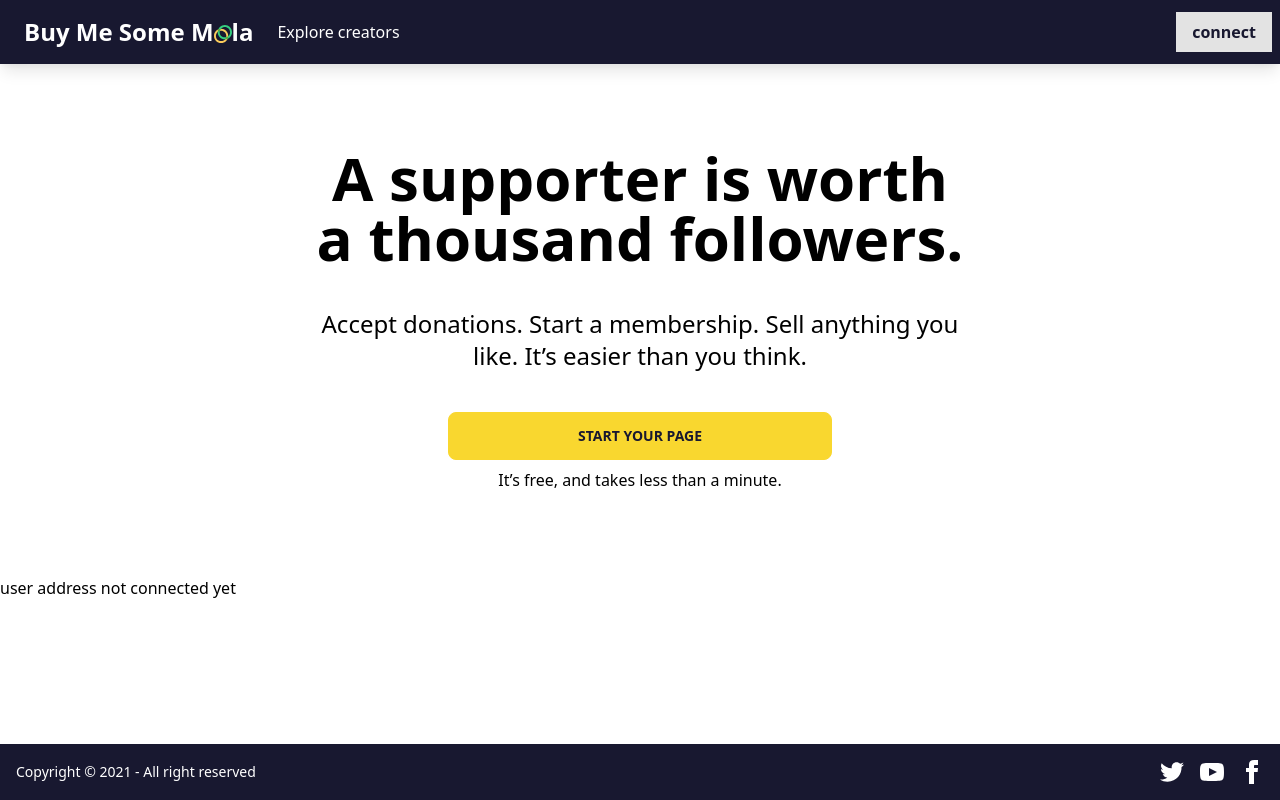
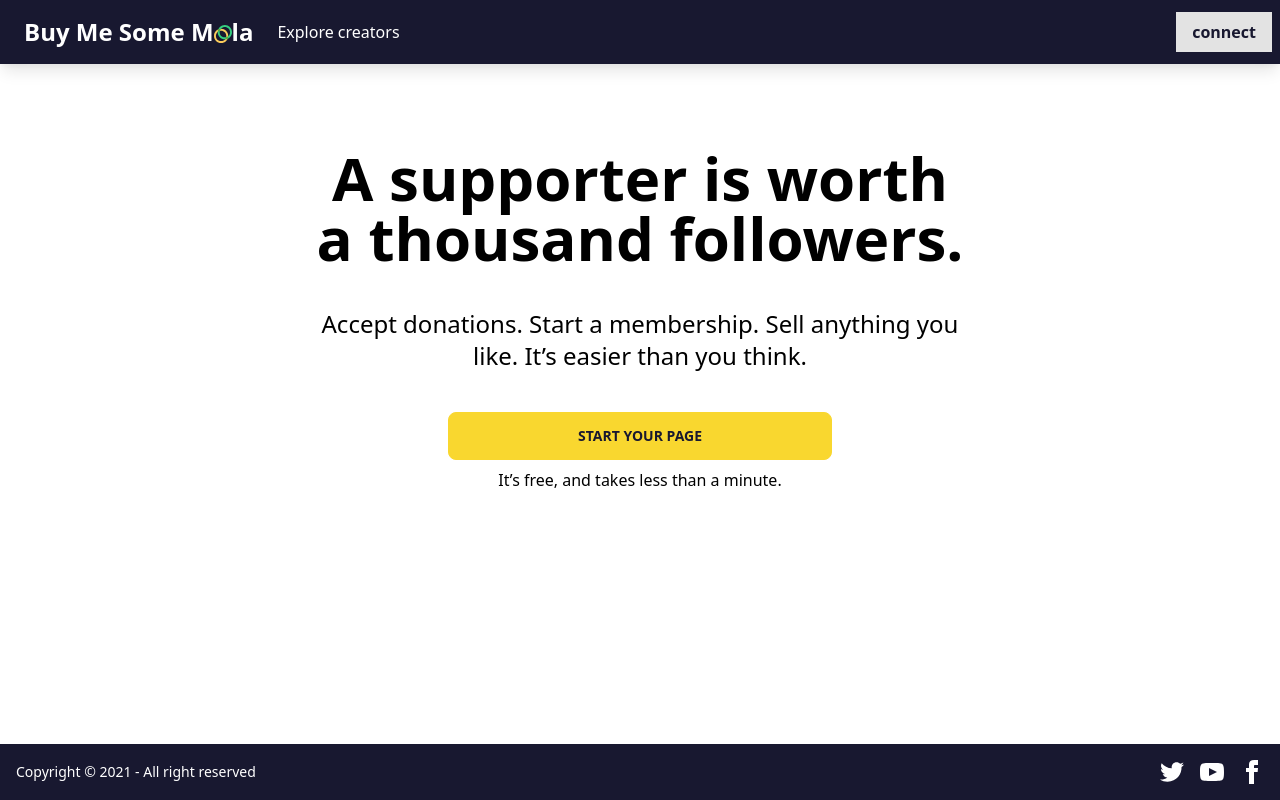
Before and after one commit to hussamkhatib/buymesomemoola, a Next.js app: page / in a window 1280 px wide. Built offline with nearby package versions, Linux system fonts and the light colour scheme.

Commit message:
refactor: remove useraddress from home page

```diff
--- a/pages/index.jsx
+++ b/pages/index.jsx
@@ -1,16 +1,10 @@
 import React from 'react';
-import { useUser } from '../src/stores/user.store';
-import Hero from '../src/components/home/Hero'
+import Hero from '../src/components/home/Hero';
 
 export default function HomePage() {
-  const address = useUser((state) => state.address);
-  const error = useUser((state) => state.error);
-
   return (
     <div>
       <Hero />
-      <p>user address {address || 'not connected yet'}</p>
-      {error}
     </div>
   );
 }
```
